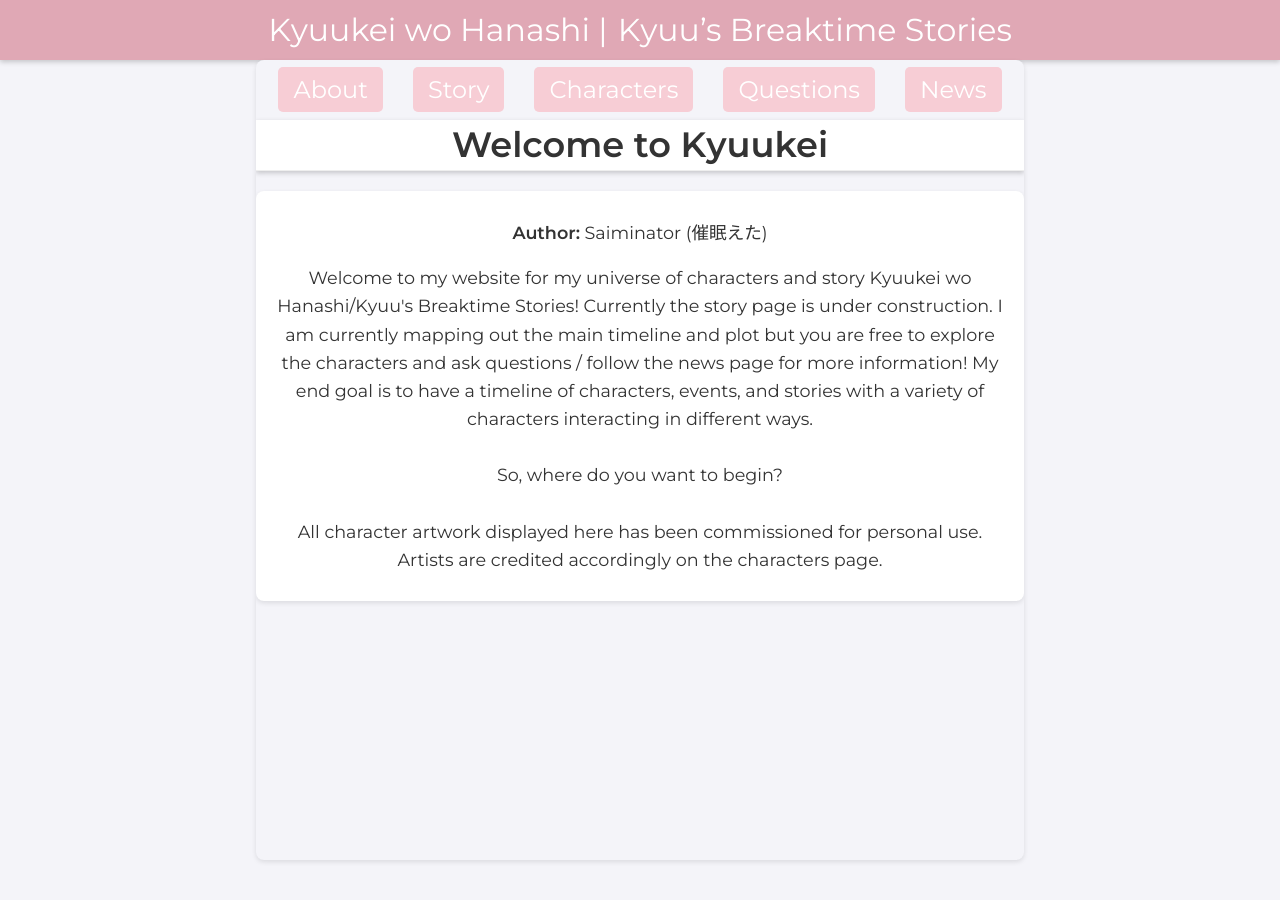
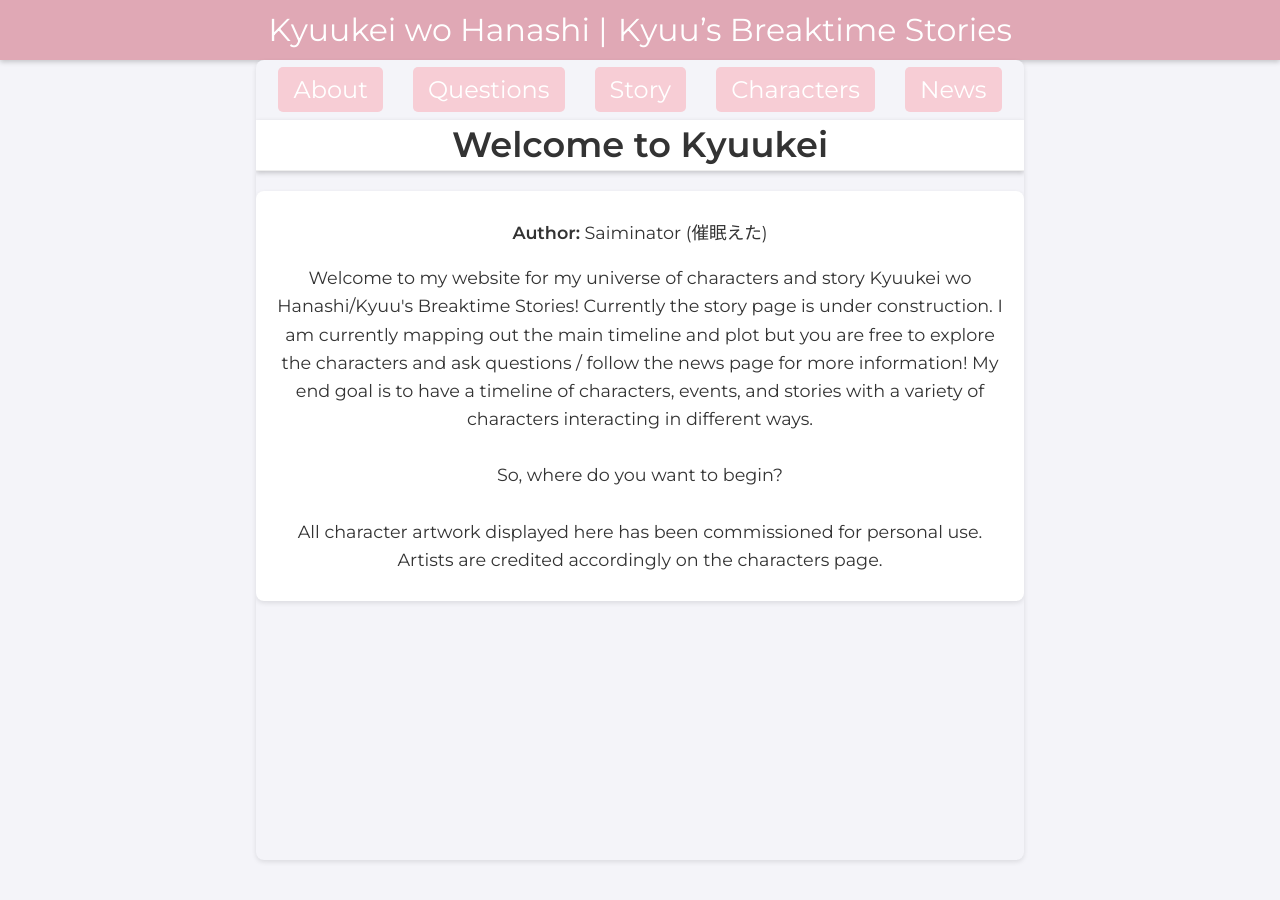
Before and after one commit to Saiminator/Kyuukei, a Jekyll site: the page built from index.html, in a window 1280 px wide. Built offline with Jekyll 4.4.1, drawn with Linux system fonts in a browser that asks for light colours.

Commit message:
Update default.html

```diff
--- a/_layouts/default.html
+++ b/_layouts/default.html
@@ -58,9 +58,9 @@
       <nav class="nav-menu-desktop">
         <ul>
           <li><a href="{{ '/about/' | relative_url }}" {% if page.url contains 'about' %}class="active"{% endif %}>About</a></li>
+          <li><a href="{{ '/questions/' | relative_url }}" {% if page.url contains 'questions' %}class="active"{% endif %}>Questions</a></li>
           <li><a href="{{ '/timeline/' | relative_url }}" {% if page.url contains 'timeline' or page.url contains 'story' %}class="active"{% endif %}>Story</a></li>
           <li><a href="{{ '/characters/' | relative_url }}" {% if page.url contains 'characters' %}class="active"{% endif %}>Characters</a></li>
-          <li><a href="{{ '/questions/' | relative_url }}" {% if page.url contains 'questions' %}class="active"{% endif %}>Questions</a></li>
           <li><a href="{{ '/news/' | relative_url }}" {% if page.url contains 'news' %}class="active"{% endif %}>News</a></li>
         </ul>
       </nav>
```
